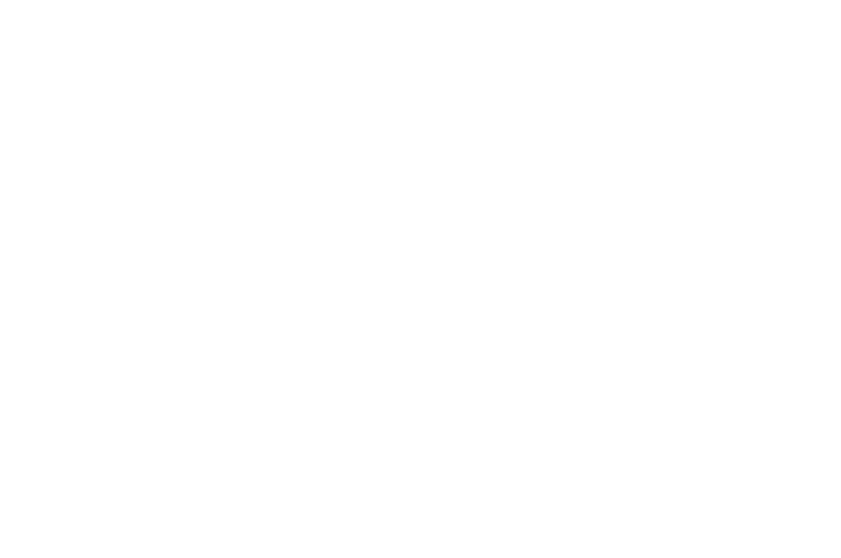
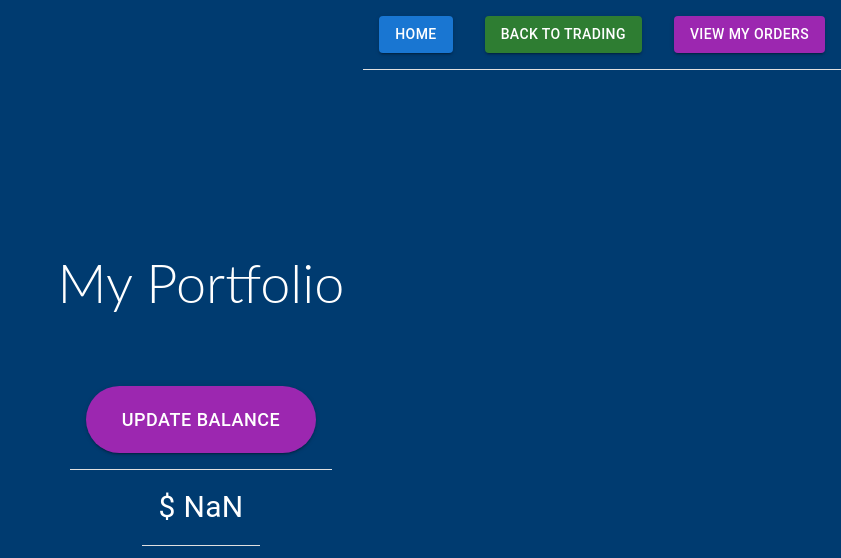
Before and after one commit to sanihaseeb/TradingAppUI, a React (Create React App) app: page /portfolio in a window 1280 px wide. Before the commit this address had no page. Shown: the top 558 px of the page, without its empty margins (439-1280 px from the left). Built offline with nearby package versions, Linux system fonts and the light colour scheme; no server answers.

Commit message:
Working version

```diff
--- a/package.json
+++ b/package.json
@@ -13,6 +13,7 @@
     "node-fetch": "^3.2.10",
     "react": "^18.2.0",
     "react-dom": "^18.2.0",
+    "react-fusioncharts": "^4.0.0",
     "react-scripts": "5.0.1",
     "save": "^2.5.0",
     "styled-components": "^5.3.5",
--- a/src/App.js
+++ b/src/App.js
@@ -4,6 +4,7 @@
 import StockPage from "./StockPage";
 import TransactionHistory from "./TransactionHistory"
 import LandingPage from "./LandingPage"
+import UserPortfolio from "./UserPortfolio"
 
 function App() {
   return (
@@ -12,6 +13,7 @@
       <Route path="/" element={<LandingPage />}/>
         <Route path="/listing" element={<StockPage />}/>
         <Route path="/transaction-history" element={<TransactionHistory />}/>
+        <Route path="/portfolio" element={<UserPortfolio />}/>
         </Routes>
       </BrowserRouter>
   );
--- a/src/LandingPage.js
+++ b/src/LandingPage.js
@@ -18,9 +18,26 @@
 function LandingPage() {
 
   const navigate = useNavigate();
+  const [user, setUser] = useState([]);
 
-  const url = "http://trading-app-trading-app.openshift75.conygre.com/api/stocks";
+  const url = "http://trading-app-trading-app.openshift75.conygre.com/api/users";
   const url_history = "http://trading-app-trading-app.openshift75.conygre.com/api/history";
+
+  useEffect(() => {
+
+    const fetchData = async () => {
+      try {
+        const response = await fetch(url);
+        const json = await response.json();
+        console.log("USER " + json[0].username);
+        setUser(json[0]);
+      } catch (error) {
+        console.log("error", error);
+      }
+    };
+
+    fetchData();
+}, []);
 
   const handleHistoryButton = () => {
     navigate('/transaction-history');
@@ -30,6 +47,9 @@
     navigate('/listing')
   }
 
+  const handlePortfolio = () => {
+    navigate('/portfolio')
+  }
 
 
   return (
@@ -39,6 +59,10 @@
         <header><h1>Welcome to TradeNOW!</h1></header>
         <TableCell > <Button variant="contained" color="primary" onClick={() => handleStockListingButton() }>Trade Now </Button></TableCell>
         <TableCell > <Button variant="contained" color="secondary" onClick={() => handleHistoryButton() }>View My Orders </Button></TableCell>
+        <TableCell > <Button variant="contained" color="success" onClick={() => handlePortfolio() }>View Portfolio </Button></TableCell>
+        {/* <div className="user-balance">
+          Hello, {user.username}!
+        </div> */}
     </div>
      </div>
 
--- a/src/StockPage.js
+++ b/src/StockPage.js
@@ -36,21 +36,33 @@
     });
     return response.json(); // parses JSON response into native JavaScript objects
   }
+
+
   const url = "http://trading-app-trading-app.openshift75.conygre.com/api/stocks";
   const url_history = "http://trading-app-trading-app.openshift75.conygre.com/api/history";
+  const url_user = "http://trading-app-trading-app.openshift75.conygre.com/api/users";
 
-  const handleBuyButton = (data) => {
+  const handleBuyButton = (data, updatedBalance) => {
 
     postData(url_history, data);
+    // updateUserBalance(url_user + "/1", updatedBalance);
     navigate('/transaction-history');
   }
 
     const [stocks, setStocks] = useState([]);
+    const [user, setUser] = useState([]);
     const rows = stocks;
 
     const goToHome = () => {
       navigate('/');
     }
+    const goToHistory = () => {
+      navigate('/transaction-history');
+    }
+
+  const goToPortfolio = () => {
+    navigate('/portfolio');
+  }
 
     useEffect(() => {
 
@@ -66,6 +78,17 @@
           }
         };
 
+        const fetchUser = async () => {
+          try {
+            const response = await fetch(url_user);
+            const json = await response.json();
+            console.log(json);
+            setUser(json[0]);
+          } catch (error) {
+            console.log("error", error);
+          }
+        };
+        fetchUser();
         fetchData();
     }, []);
 
@@ -102,6 +125,10 @@
                  tradingPrice: row.price,
                  status: 0,
                  type: "BUY"
+              }, {
+                user_id: 1,
+                balance: (user.balance - row.price),
+                username: "Bill"
               })}>BUY </Button></TableCell>
             </TableRow>
           ))}
@@ -110,6 +137,11 @@
     </TableContainer>
     <div className="uiButton">
         <TableCell align="left"><Button variant="contained" onClick={() => goToHome() }>Home </Button></TableCell>
+        <TableCell align="left"><Button variant="contained" color="success" onClick={() => goToPortfolio() }>My Portfolio </Button></TableCell>
+        <TableCell align="left"><Button variant="contained" color="secondary" onClick={() => goToHistory() }>View My Orders </Button></TableCell>
+    </div>
+    <div className="user-balance">
+      Current Balance (USD): $ {user.balance}
     </div>
     </div>
     </div>
--- a/src/TransactionHistory.js
+++ b/src/TransactionHistory.js
@@ -15,6 +15,7 @@
 function TransactionHistory() {
 
     const [history, setHistory] = useState([]);
+    const [user, setUser] = useState([]);
     const rows = history;
 
     const formatDate = (dateString) => {
@@ -43,6 +44,7 @@
   }
   const url = "http://trading-app-trading-app.openshift75.conygre.com/api/stocks";
   const url_history = "http://trading-app-trading-app.openshift75.conygre.com/api/history";
+
   const handleSell = (row) => {
     postData(url_history, {
       symbol: row.symbol,
@@ -60,6 +62,14 @@
   const goToHome = () => {
     navigate('/');
   }
+  const goToTrade = () => {
+    navigate('/listing');
+  }
+  const goToPortfolio = () => {
+    navigate('/portfolio');
+  }
+
+
 
     useEffect(() => {
         const url = "http://trading-app-trading-app.openshift75.conygre.com/api/history";
@@ -68,7 +78,7 @@
           try {
             const response = await fetch(url);
             const json = await response.json();
-            console.log(json);
+            // console.log(json);
             setHistory(json);
           } catch (error) {
             console.log("error", error);
@@ -78,10 +88,11 @@
         fetchData();
     }, [history]);
 
+
   return (
 
     <div className="App">
-      <header className="App-header">
+      <div className="App-header">
       <header><h1>My Order History </h1></header>
 
       <TableContainer style={{ width: 1000 }} sx={{ minWidth: 650 }} component={Paper}>
@@ -119,10 +130,13 @@
         </TableBody>
       </Table>
     </TableContainer>
-    </header>
+
     <div className = "uiButton">
-        <TableCell align="left"> <Button variant="contained" onClick={() => goToHome() }>Home </Button></TableCell>
+    <TableCell align="left"><Button variant="contained" onClick={() => goToHome() }>Home </Button></TableCell>
+        <TableCell align="left"><Button variant="contained" color="primary" onClick={() => goToTrade() }>Back to Trading </Button></TableCell>
+        <TableCell align="left"><Button variant="contained" color="success" onClick={() => goToPortfolio() }>My Portfolio </Button></TableCell>
     </div>
+      </div>
     </div>
 
   );
--- /dev/null
+++ b/src/UserPortfolio.js
@@ -0,0 +1,135 @@
+
+import './App.css';
+import { useNavigate } from 'react-router-dom';
+import React, { useEffect, useState } from "react";
+import TableCell from '@mui/material/TableCell';
+
+import Button from '@mui/material/Button';
+
+function UserPortfolio() {
+
+    const [history, setHistory] = useState([]);
+    const [user, setUser] = useState([]);
+    const rows = history;
+
+
+  const navigate = useNavigate();
+
+  const url = "http://trading-app-trading-app.openshift75.conygre.com/api/stocks";
+  const url_history = "http://trading-app-trading-app.openshift75.conygre.com/api/history";
+  const url_user = "http://trading-app-trading-app.openshift75.conygre.com/api/users";
+
+
+
+  const goToHistory = () => {
+    navigate('/transaction-history');
+  }
+  const goToHome = () => {
+    navigate('/');
+  }
+  const goToTrade = () => {
+    navigate('/listing');
+  }
+
+
+
+    useEffect(() => {
+        const url = "http://trading-app-trading-app.openshift75.conygre.com/api/history";
+        const url_user = "http://trading-app-trading-app.openshift75.conygre.com/api/users";
+
+        const fetchData = async () => {
+          try {
+            const response = await fetch(url);
+            const json = await response.json();
+            // console.log(json);
+            setHistory(json);
+          } catch (error) {
+            console.log("error", error);
+          }
+        };
+
+        const fetchUser = async () => {
+          try {
+            const response = await fetch(url_user);
+            const json = await response.json();
+            // console.log(json);
+            setUser(json[0]);
+          } catch (error) {
+            console.log("error", error);
+          }
+        };
+        fetchUser();
+        fetchData();
+    }, [user]);
+
+    async function updateUserBalance() {
+      // Default options are marked with *
+      const url = url_user+"/1";
+      const price = history[history.length - 1].currentPrice;
+      const status = history[history.length - 1].status;
+      const type = history[history.length - 1].type;
+      let response;
+      console.log(status);
+      if(status === "2") {
+        if(type==="BUY") {
+      console.log("Putting DATA: ", price);
+       response = await fetch(url, {
+        method: 'PUT', // *GET, POST, PUT, DELETE, etc.
+        mode: 'cors', // no-cors, *cors, same-origin
+        cache: 'no-cache', // *default, no-cache, reload, force-cache, only-if-cached
+        credentials: 'same-origin', // include, *same-origin, omit
+        headers: {
+          'Content-Type': 'application/json'
+          // 'Content-Type': 'application/x-www-form-urlencoded',
+        },
+        redirect: 'follow', // manual, *follow, error
+        referrerPolicy: 'no-referrer', // no-referrer, *no-referrer-when-downgrade, origin, origin-when-cross-origin, same-origin, strict-origin, strict-origin-when-cross-origin, unsafe-url
+        body: JSON.stringify({balance: user.balance - price}) // body data type must match "Content-Type" header
+      });
+    } else {
+        console.log("Putting DATA: ", price);
+        response = await fetch(url, {
+          method: 'PUT', // *GET, POST, PUT, DELETE, etc.
+          mode: 'cors', // no-cors, *cors, same-origin
+          cache: 'no-cache', // *default, no-cache, reload, force-cache, only-if-cached
+          credentials: 'same-origin', // include, *same-origin, omit
+          headers: {
+            'Content-Type': 'application/json'
+            // 'Content-Type': 'application/x-www-form-urlencoded',
+          },
+          redirect: 'follow', // manual, *follow, error
+          referrerPolicy: 'no-referrer', // no-referrer, *no-referrer-when-downgrade, origin, origin-when-cross-origin, same-origin, strict-origin, strict-origin-when-cross-origin, unsafe-url
+          body: JSON.stringify({balance: user.balance + price}) // body data type must match "Content-Type" header
+        });
+    }
+
+      return response.json(); // parses JSON response into native JavaScript objects
+      }
+
+      return null;
+    }
+
+
+  return (
+
+    <div className="App">
+      <div className="App-header">
+      <header><h1>My Portfolio</h1></header>
+      <TableCell align="left"><Button variant="contained" color="secondary" style={{
+        borderRadius: 35,
+        padding: "18px 36px",
+        fontSize: "18px"
+    }} onClick={() => updateUserBalance()}>Update Balance </Button></TableCell>
+    <TableCell align="left" style={{fontSize: "30px"}}>$ {(Math.round(user.balance*100)/100)}</TableCell>
+    <div className = "uiButton">
+    <TableCell align="left"><Button variant="contained" onClick={() => goToHome() }>Home </Button></TableCell>
+        <TableCell align="left"><Button variant="contained" color="success" onClick={() => goToTrade() }>Back to Trading </Button></TableCell>
+        <TableCell align="left"><Button variant="contained" color="secondary" onClick={() => goToHistory() }>View My Orders </Button></TableCell>
+    </div>
+      </div>
+    </div>
+
+  );
+}
+
+export default UserPortfolio;
--- a/src/index.css
+++ b/src/index.css
@@ -28,3 +28,10 @@
     top: 0;
     right: 0;
 }
+
+.user-balance {
+  color: #ffffff; font-family: "Great Vibes", cursive; font-size: 30px; line-height: 100px; font-weight: normal; margin-bottom: 0px; margin-top: 0px; text-align: center; text-shadow: 0 1px 1px #fff;
+  position: absolute;
+  top: 0;
+  left: 0;
+}
```
Also changed, not shown: 1 other file (tests, documents, lock files or other folders).
